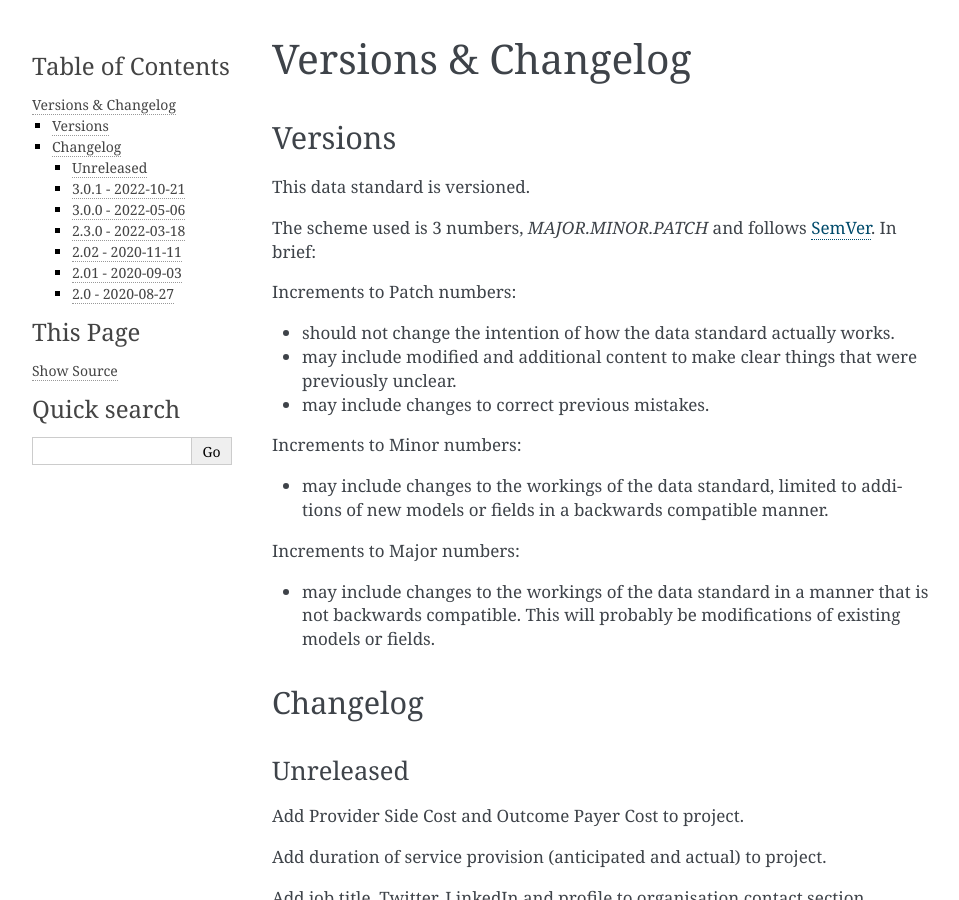
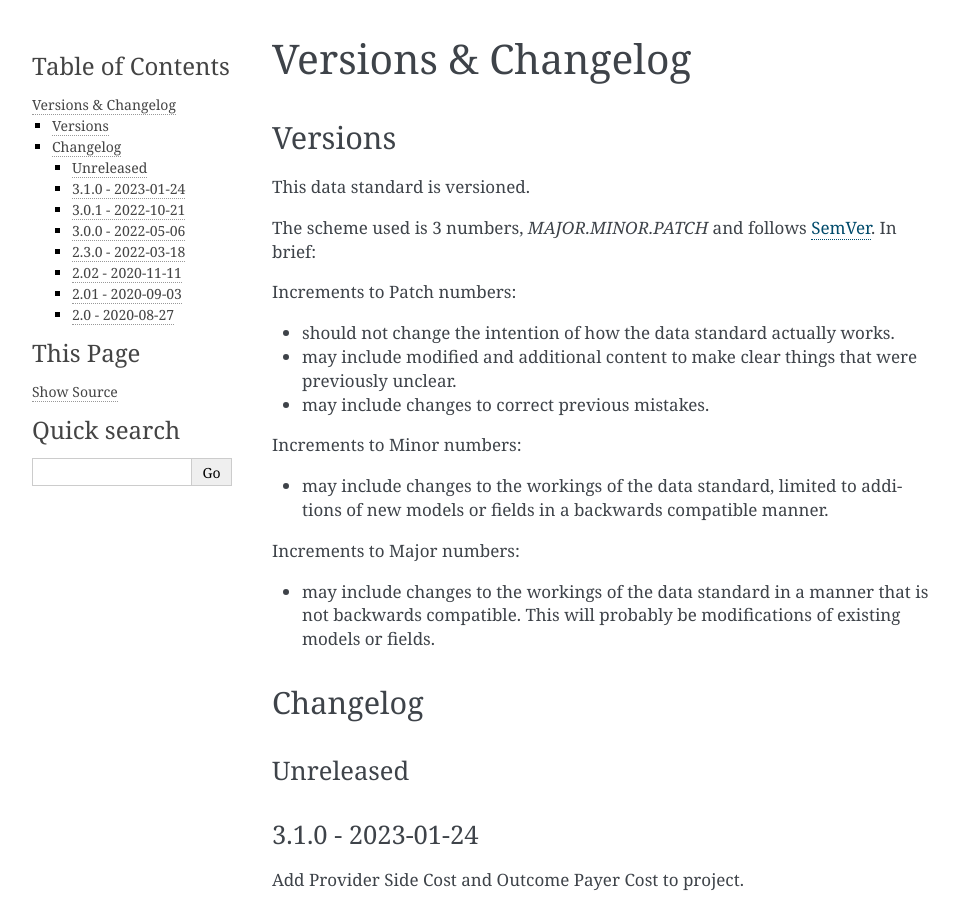
Before and after one commit to INDIGO-Initiative/indigo-data-standard, a Sphinx documentation site: the page built from docs/versions_changelog.rst, in a window 1280 px wide and 900 px high. Shown: the whole window, without its empty margins (148-1107 px from the left). Built offline with Sphinx 7.4.7, drawn with Linux system fonts in a browser that asks for light colours.

Commit message:
release: 3.1.0

```diff
--- a/docs/versions_changelog.rst
+++ b/docs/versions_changelog.rst
@@ -27,6 +27,9 @@ Changelog
 
 Unreleased
 ~~~~~~~~~~
+
+3.1.0 - 2023-01-24
+~~~~~~~~~~~~~~~~~~
 
 Add Provider Side Cost and Outcome Payer Cost to project.
 
```
